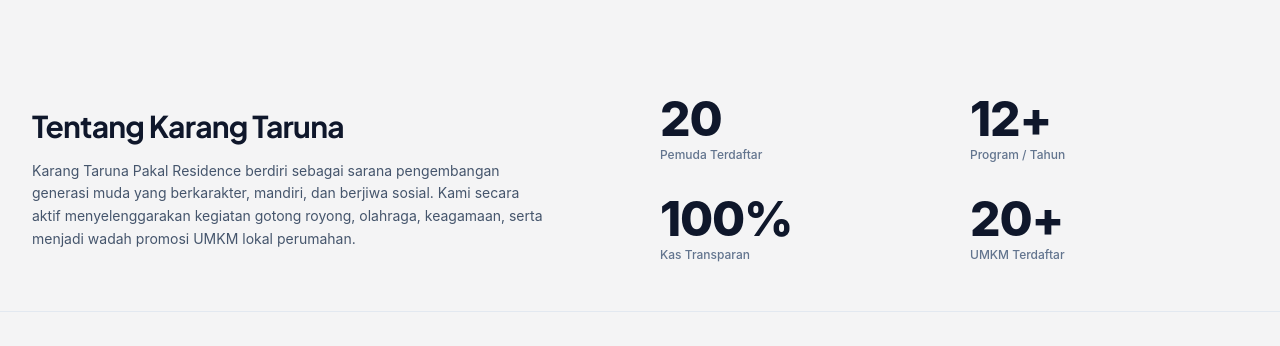
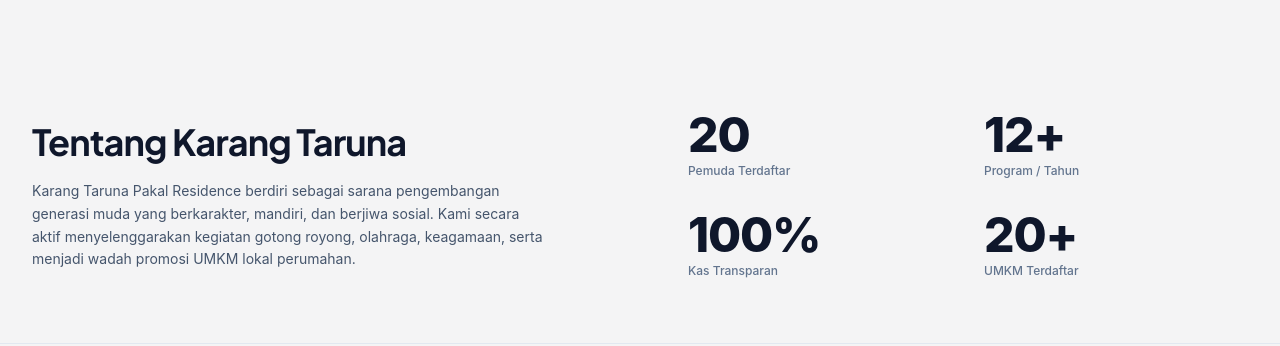
Before and after one commit to shn3vnn/karang-taruna-pakal, a React (Vite) app in the folder website-karang-taruna/: page / in a window 1280 px wide. Shown: the part 606-952 px from the top of the page. Built offline with nearby package versions, Linux system fonts and the light colour scheme; no server answers; the database is empty; the HTML template or start-up script is replaced by a standard one.

Commit message:
pembetulan about

```diff
--- a/website-karang-taruna/src/App.jsx
+++ b/website-karang-taruna/src/App.jsx
@@ -237,14 +237,15 @@ export default function App() {
         </div>
       </section>
 
-      {/* ABOUT US & STATS SECTION (RESPONSIF MOBILE CENTERED) */}
-      <section id="tentang" className="py-12 bg-[#F4F4F5] border-b border-slate-200">
+      {/* ABOUT US & STATS SECTION (PERBAIKAN CENTER DESKTOP & MOBILE) */}
+      <section id="tentang" className="py-16 bg-[#F4F4F5] border-b border-slate-200">
         <div className="max-w-7xl mx-auto px-4 sm:px-6 lg:px-8">
 
-          <div className="grid md:grid-cols-12 gap-10 items-center">
+          <div className="grid md:grid-cols-12 gap-8 lg:gap-16 items-center">
 
-            <div className="md:col-span-6 space-y-4 text-center md:text-left">
-              <h2 className="text-3xl font-bold tracking-tight text-slate-900">
+            {/* Sisi Kiri: Deskripsi Singkat (Terpusat secara Vertikal di Desktop) */}
+            <div className="md:col-span-6 space-y-4 text-center md:text-left flex flex-col justify-center">
+              <h2 className="text-3xl sm:text-4xl font-bold tracking-tight text-slate-900 leading-tight">
                 Tentang Karang Taruna
               </h2>
               <p className="text-slate-600 text-sm leading-relaxed max-w-lg mx-auto md:mx-0">
@@ -252,22 +253,23 @@ export default function App() {
               </p>
             </div>
 
-            <div className="md:col-span-6 grid grid-cols-2 gap-8 text-center md:text-left">
-              <div>
+            {/* Sisi Kanan: Grid Statistik (Rapi, Simetris & Center di Desktop) */}
+            <div className="md:col-span-6 grid grid-cols-2 gap-8 text-center md:text-left md:pl-4">
+              <div className="space-y-1">
                 <div className="text-4xl sm:text-5xl font-extrabold tracking-tight text-slate-900">20</div>
-                <p className="text-xs text-slate-500 font-medium mt-1">Pemuda Terdaftar</p>
+                <p className="text-xs text-slate-500 font-medium">Pemuda Terdaftar</p>
               </div>
-              <div>
+              <div className="space-y-1">
                 <div className="text-4xl sm:text-5xl font-extrabold tracking-tight text-slate-900">12+</div>
-                <p className="text-xs text-slate-500 font-medium mt-1">Program / Tahun</p>
+                <p className="text-xs text-slate-500 font-medium">Program / Tahun</p>
               </div>
-              <div>
+              <div className="space-y-1">
                 <div className="text-4xl sm:text-5xl font-extrabold tracking-tight text-slate-900">100%</div>
-                <p className="text-xs text-slate-500 font-medium mt-1">Kas Transparan</p>
+                <p className="text-xs text-slate-500 font-medium">Kas Transparan</p>
               </div>
-              <div>
+              <div className="space-y-1">
                 <div className="text-4xl sm:text-5xl font-extrabold tracking-tight text-slate-900">20+</div>
-                <p className="text-xs text-slate-500 font-medium mt-1">UMKM Terdaftar</p>
+                <p className="text-xs text-slate-500 font-medium">UMKM Terdaftar</p>
               </div>
             </div>
 
```
